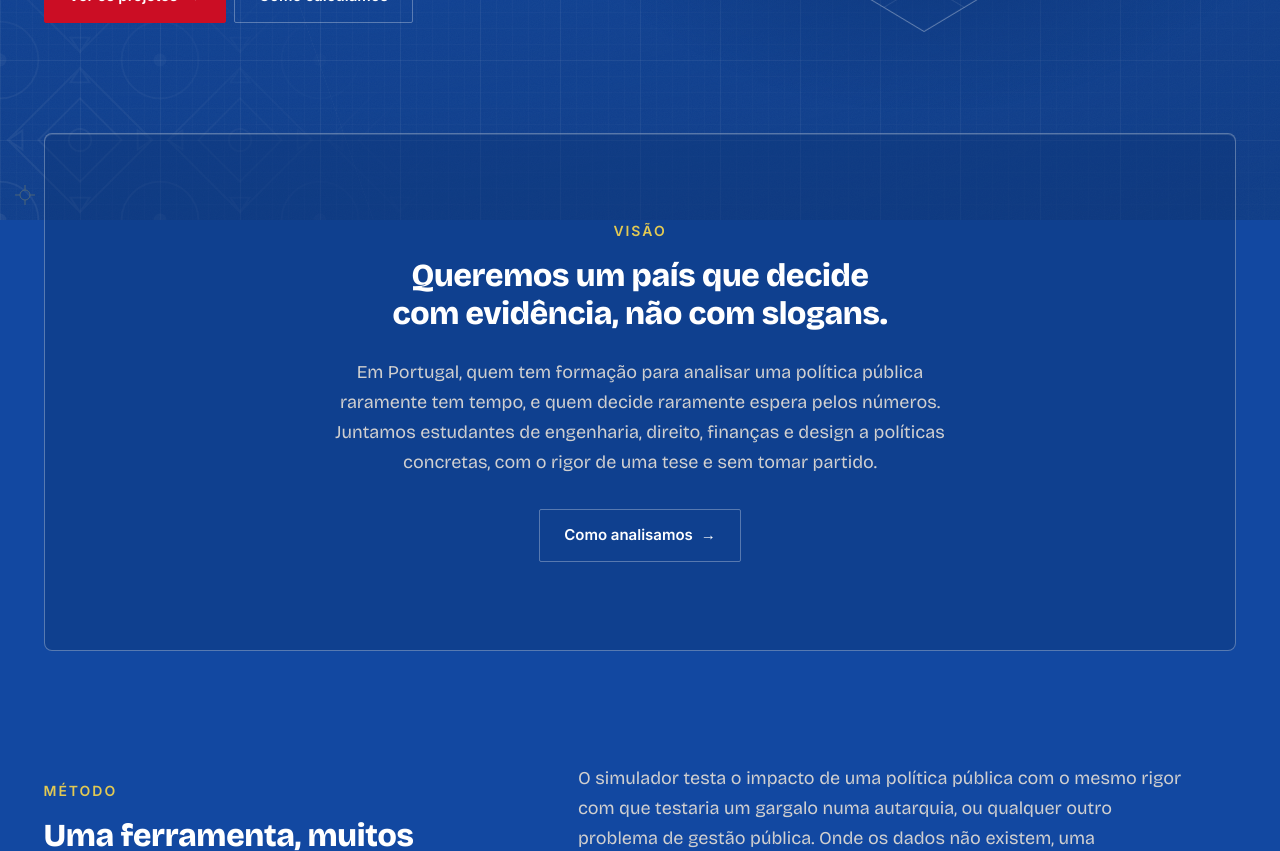
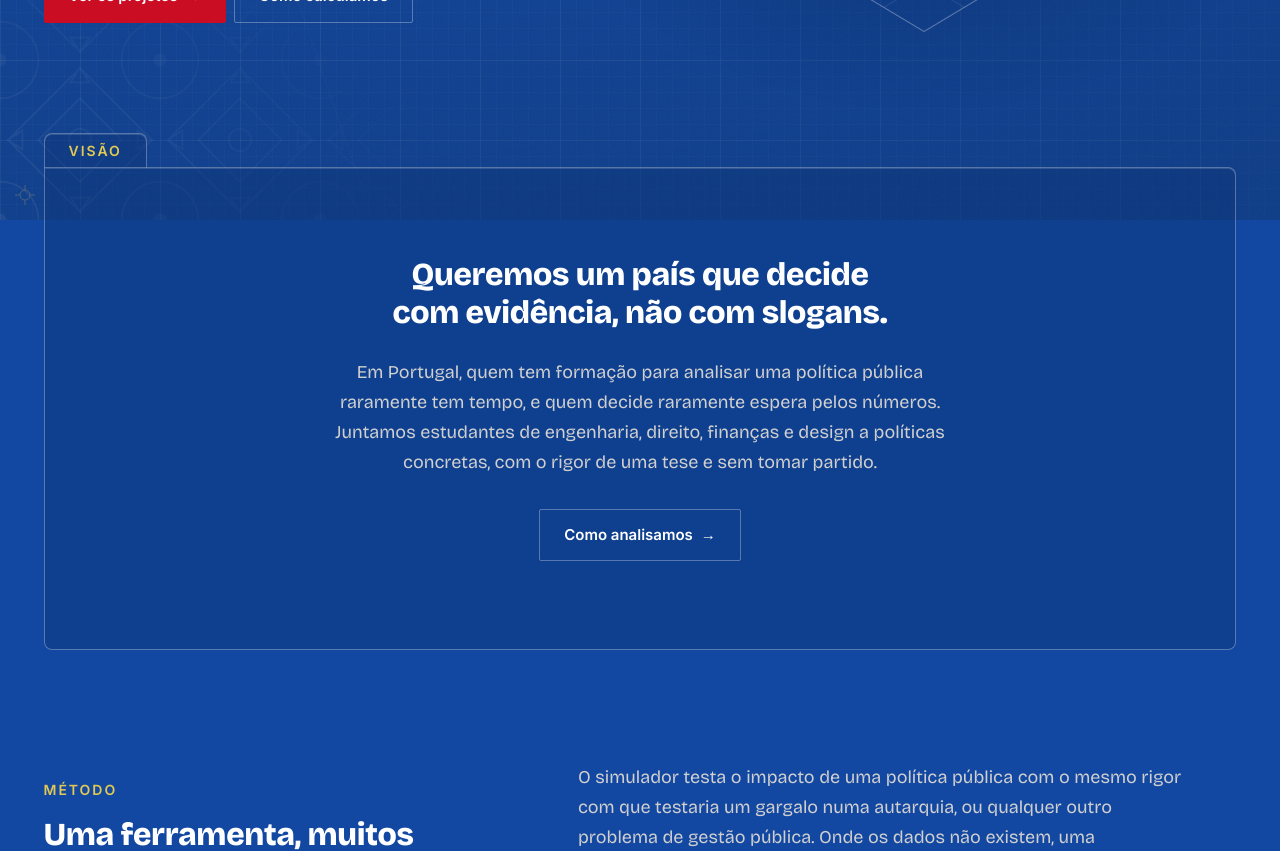
Before and after one commit to Agora-Sim/website, a React (Vite) app: page / in a window 1280 px wide. Shown: the part 580-1431 px from the top of the page. Built offline with nearby package versions, Linux system fonts and the light colour scheme.

Commit message:
fix: visão eyebrow moved to resamble a folder

```diff
--- a/src/components/Vision.css
+++ b/src/components/Vision.css
@@ -10,7 +10,52 @@
   padding-block: var(--space-6) var(--space-7);
 }
 
-/* --- 2. Panel --- */
+/* --- 2. Frame and tab --- */
+
+/* Holds the tab next to the panel rather than inside it. The tab is out of
+   flow, so the top padding reserves the room it occupies — one pixel less
+   than its height, which is the overlap that lands it on the panel's border
+   rather than a hair above it. */
+.vision__frame {
+  position: relative;
+  padding-top: 34px;
+}
+
+/* The section label as a file-folder tab on the panel's top-left corner:
+   three borders and top-only radius, so it reads as the same sheet of card
+   the panel is cut from, folded up rather than a separate chip. */
+.vision__tab {
+  position: absolute;
+  top: 0;
+  /* Flush with the panel's left edge — the two borders stack into one
+     continuous line, which is what makes it a folder rather than a chip. */
+  left: 0;
+  height: 35px;
+  display: inline-flex;
+  align-items: center;
+  padding-inline: var(--space-4);
+  border: 1px solid var(--color-line);
+  border-bottom: none;
+  border-radius: var(--radius-md) var(--radius-md) 0 0;
+  background-color: rgba(13, 53, 118, 0.4);
+  box-shadow: inset 0 1px 0 var(--color-line-soft);
+}
+
+/* Covers the panel's top border where the tab meets it, so tab and panel
+   share one continuous outline instead of reading as two stacked boxes.
+   Opaque on purpose — the composite of the blueprint field and the panel's
+   own 40% wash, which a translucent strip could not hide the line under. */
+.vision__tab::after {
+  content: '';
+  position: absolute;
+  left: 0;
+  right: 0;
+  bottom: -1px;
+  height: 1px;
+  background-color: rgb(16, 64, 144);
+}
+
+/* --- 3. Panel --- */
 
 /* A detail view cut from the blueprint sheet: a bordered card, not the
    full-bleed field the rest of the page uses, so the claim inside reads as
@@ -23,12 +68,14 @@
   overflow: hidden;
   padding: clamp(48px, 8vw, 88px) clamp(24px, 6vw, 64px);
   border: 1px solid var(--color-line);
-  border-radius: var(--radius-md);
+  /* Square at top-left: the tab owns that corner's radius, and a second
+     curve under it would break the shared outline into two shapes. */
+  border-radius: 0 var(--radius-md) var(--radius-md) var(--radius-md);
   background-color: rgba(13, 53, 118, 0.4);
   box-shadow: inset 0 1px 0 var(--color-line-soft);
 }
 
-/* --- 3. Copy --- */
+/* --- 4. Copy --- */
 
 .vision__inner {
   position: relative;
@@ -37,10 +84,6 @@
   flex-direction: column;
   align-items: center;
   text-align: center;
-}
-
-.vision__eyebrow {
-  margin-bottom: var(--space-3);
 }
 
 /* Deliberately well under the hero's display size (clamp(40px,5vw,68px)) —
@@ -72,7 +115,7 @@
   margin-bottom: var(--space-5);
 }
 
-/* --- 4. Rings --- */
+/* --- 5. Rings --- */
 
 /* A compass circle, not land-book's ring pattern — the same drafting
    vocabulary the background's registration marks already carry, at a
@@ -118,9 +161,9 @@
   }
 }
 
-/* --- 5. Load-in --- */
+/* --- 6. Load-in --- */
 
-.vision__eyebrow,
+.vision__tab,
 .vision__headline,
 .vision__body,
 .vision__cta {
@@ -128,7 +171,7 @@
   animation: vision-rise var(--dur-slow) var(--ease-out) forwards;
 }
 
-.vision__eyebrow { animation-delay: 0.1s; }
+.vision__tab { animation-delay: 0.1s; }
 .vision__headline { animation-delay: 0.2s; }
 .vision__body { animation-delay: 0.34s; }
 .vision__cta { animation-delay: 0.46s; }
@@ -145,7 +188,7 @@
 }
 
 @media (prefers-reduced-motion: reduce) {
-  .vision__eyebrow,
+  .vision__tab,
   .vision__headline,
   .vision__body,
   .vision__cta,
@@ -156,7 +199,7 @@
   }
 }
 
-/* --- 6. Small screens --- */
+/* --- 7. Small screens --- */
 
 @media (max-width: 900px) {
   .vision {
--- a/src/components/Vision.jsx
+++ b/src/components/Vision.jsx
@@ -19,6 +19,10 @@ import './Vision.css';
  * it are a compass circle rather than land-book's decorative dashed rings —
  * the same drafting vocabulary the background's registration marks already
  * use, drawn once at a larger scale instead of borrowed as ornament.
+ *
+ * The eyebrow is that panel's file-folder tab rather than a line of copy
+ * inside it: the callout gets labelled on its edge, the way a drawing's
+ * detail view is titled outside the frame it encloses.
  */
 export default function Vision() {
   const { eyebrow, headline, body, cta } = VISION;
@@ -29,6 +33,11 @@ export default function Vision() {
           content width, so its border lines up with the hero's own `wrap`
           edges instead of insetting further. */}
       <div className="wrap">
+        {/* The tab is a sibling of the panel, not a child: the panel clips
+            its own rings, and a child would be clipped with them. */}
+        <div className="vision__frame">
+          <span className="overline vision__tab">{eyebrow}</span>
+
           <div className="vision__panel">
             <div className="vision__rings" aria-hidden="true">
               <span className="vision__ring vision__ring--outer" />
@@ -36,8 +45,6 @@ export default function Vision() {
             </div>
 
             <div className="vision__inner">
-            <span className="overline vision__eyebrow">{eyebrow}</span>
-
               <h2 className="vision__headline">
                 {headline.map((line) => (
                   <span className="vision__line" key={line}>
@@ -57,6 +64,7 @@ export default function Vision() {
             </div>
           </div>
         </div>
+      </div>
     </section>
   );
 }
```
Lines whose indentation alone changed are shown as unchanged.
